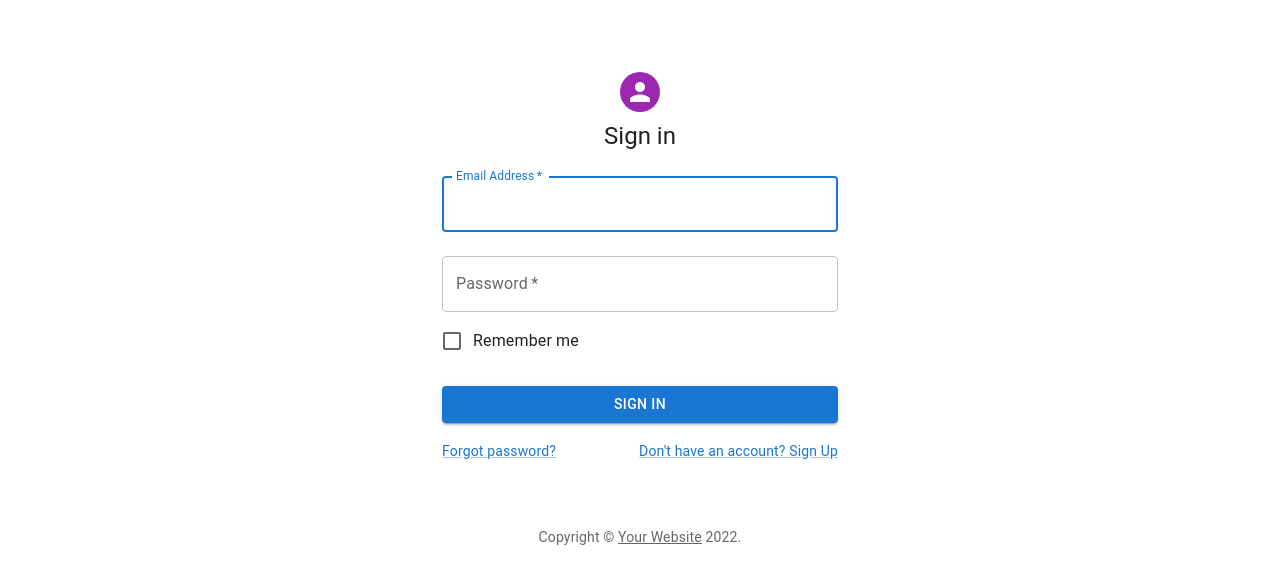
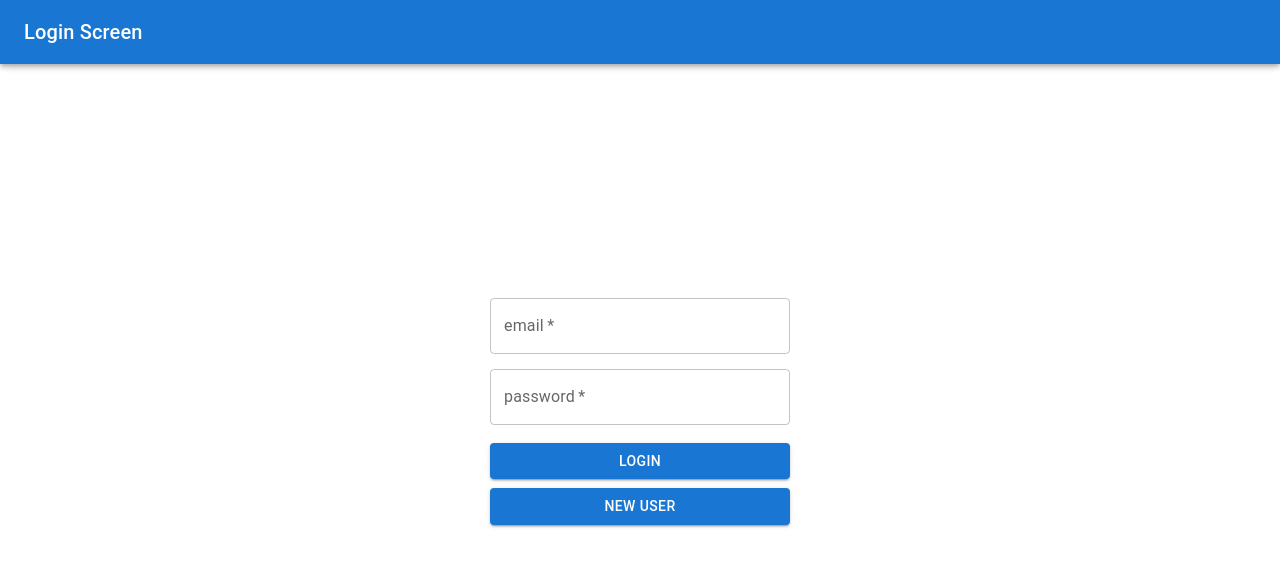
Before and after one commit to bhbyun1/client-server-instant-messenger, a Next.js app in the folder frontend/: page /login in a window 1280 px wide. Shown: the top 584 px of the page. Built offline with nearby package versions, Linux system fonts and the light colour scheme.

Commit message:
Changed home and login page ui

```diff
--- a/frontend/src/pages/login.js
+++ b/frontend/src/pages/login.js
@@ -2,6 +2,17 @@ import React from "react";
 import styles from '../styles.module.css'
 import { Button, Grid, Paper, Card } from '@mui/material';
 import SignIn from './signIn.js'
+import AppBar from '@mui/material/AppBar';
+import Toolbar from '@mui/material/Toolbar';
+import Typography from '@mui/material/Typography';
+// import Button from '@mui/material/Button';
+import TextField from '@mui/material/TextField';
+// import CloseIcon from '@mui/icons-material/Close';
+import IconButton from '@mui/material/IconButton';
+// import CategoryContext from './CategoryContext';
+// import AccountCircleIcon from '@mui/icons-material/AccountCircle';
+import Box from '@mui/material/Box';
+// import styles from '../styles.module.css'
 
 // var loginButton = {
 //     backgroundColor: "gray",
@@ -12,10 +23,53 @@ import SignIn from './signIn.js'
 
 const Login = () => {
     return (
-        <div className="App">
-            <SignIn></SignIn>
+        <div>
+          <AppBar sx={{position: 'fixed'}}>
+            <Toolbar>
+              <Typography variant='h6'>Login Screen</Typography>
+              <IconButton
+                sx={{marginLeft: 'auto'}}
+                aria-label='close'
+              >
+              </IconButton>
+            </Toolbar>
+          </AppBar>
+          <div className={styles.login_box}>
+          <Box sx={{my: '10%', display: 'flex', justifyContent: 'center', flexDirection: 'column'}}>
+            <TextField
+              id='outlined-search'
+              title='email'
+              label='email'
+              name='email'
+              required
+              sx={{my: '2%', width: '300px'}}
+            />
+            <TextField
+              id='outlined-search'
+              title='password'
+              label='password'
+              name='password'
+              required
+              sx={{my: '3%', width: '300px'}}
+            />
+            <Button
+              variant='contained'
+              type='submit'
+              sx={{my: '3%', width: '300px'}}>
+              Login
+            </Button>
+            <Button
+              variant='contained'
+              href='/newaccount'
+              sx={{width: '300px'}}>
+              New User
+            </Button>
+            <Typography variant='subtitle1'>
+            </Typography>
+          </Box>
+          </div>
         </div>
-      );
+    );
 };
 
 export default Login;
--- a/frontend/src/styles.module.css
+++ b/frontend/src/styles.module.css
@@ -103,3 +103,11 @@
     align-items: center;
     padding: 16px;
   }
+
+  .login_box {
+    display: flex;
+    justify-content: center;
+    align-items: center;
+    text-align: center;
+    min-height: 100vh;
+  }
```
Also changed, not shown: frontend/src/pages/app.js (deleted, +0 -39 lines), frontend/src/pages/chatpage.js (+14 -24 lines), frontend/src/pages/index.js (+27 -10 lines), frontend/src/pages/messages.js (deleted, +0 -54 lines), frontend/src/pages/setupTests.js (deleted, +0 -5 lines), 2 other files (tests, documents, lock files or other folders).
